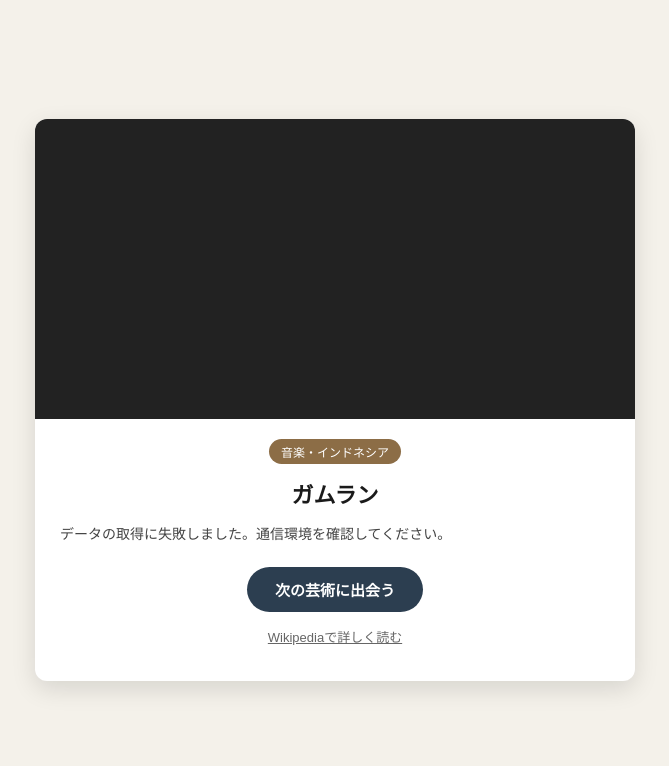
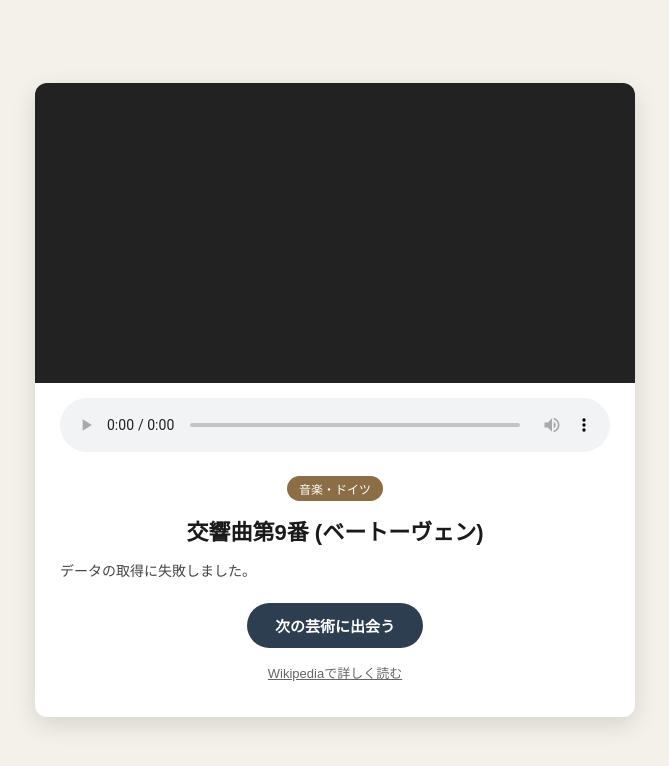
Before and after one commit to shineshineParadise/ShuffleGallery, a plain HTML site: page index.html in a window 1280 px wide. Both pictures are taken after a click on the button "次の芸術に出会う". Shown: the whole page, without its empty margins (305-974 px from the left). Drawn offline with Linux system fonts and the light colour scheme; no server answers.

Commit message:
Update index.html

```diff
--- a/index.html
+++ b/index.html
@@ -35,12 +35,33 @@
       justify-content: center;
       align-items: center;
       overflow: hidden;
-      position: relative;
     }
     .image-box img {
       max-width: 100%;
       max-height: 100%;
       object-fit: contain;
+    }
+    .audio-box {
+      padding: 15px 25px 0;
+      display: none;
+    }
+    .audio-box audio {
+      width: 100%;
+      outline: none;
+    }
+    .video-box {
+      position: relative;
+      width: 100%;
+      padding-top: 56.25%;
+      display: none;
+    }
+    .video-box iframe {
+      position: absolute;
+      top: 0;
+      left: 0;
+      width: 100%;
+      height: 100%;
+      border: none;
     }
     .content {
       padding: 20px 25px 10px;
@@ -87,9 +108,20 @@
 <body>
 
 <div class="card">
-  <div class="image-box">
+  <div class="image-box" id="image-box">
     <img id="art-image" referrerpolicy="no-referrer" src="" alt="芸術作品の画像">
   </div>
+
+  <!-- YouTubeプレイヤー用エリア -->
+  <div class="video-box" id="video-box">
+    <iframe id="art-video" src="" allow="accelerometer; autoplay; clipboard-write; encrypted-media; gyroscope; picture-in-picture" allowfullscreen></iframe>
+  </div>
+
+  <!-- 音声プレイヤー用エリア -->
+  <div class="audio-box" id="audio-box">
+    <audio id="art-audio" controls></audio>
+  </div>
+
   <div class="content">
     <span id="art-category" class="category">読み込み中...</span>
     <h1 id="art-title">タイトル</h1>
@@ -100,18 +132,24 @@
 </div>
 
 <script>
-  // 日本語タイトルと英語タイトルを両方登録して画像取得率をアップ
   const artList = [
     { title: "モナ・リザ", en: "Mona_Lisa", category: "絵画・イタリア" },
     { title: "富嶽三十六景", en: "Thirty-six_Views_of_Mount_Fuji", category: "浮世絵・日本" },
     { title: "ミロのヴィーナス", en: "Venus_de_Milo", category: "彫刻・ギリシャ" },
-    { title: "星月夜", en: "The_Starry_Night", category: "絵画・オランダ" },
-    { title: "考える人", en: "The_Thinker", category: "彫刻・フランス" },
+    {
+      title: "ガムラン",
+      en: "Gamelan",
+      category: "音楽・インドネシア",
+      audio: "https://wikimedia.org"
+    },
+    {
+      title: "交響曲第9番 (ベートーヴェン)",
+      en: "Symphony_No._9_(Beethoven)",
+      category: "音楽・ドイツ",
+      audio: "https://wikimedia.org"
+    },
     { title: "着物", en: "Kimono", category: "服飾・日本" },
-    { title: "ガムラン", en: "Gamelan", category: "音楽・インドネシア" },
-    { title: "ペルシア絨毯", en: "Persian_carpet", category: "工芸・イラン" },
-    { title: "真珠の耳飾りの少女", en: "Girl_with_a_Pearl_Earring", category: "絵画・オランダ" },
-    { title: "民衆を導く自由の女神", en: "Liberty_Leading_the_People", category: "絵画・フランス" }
+    { title: "真珠の耳飾りの少女", en: "Girl_with_a_Pearl_Earring", category: "絵画・オランダ" }
   ];
 
   let lastIndex = -1;
@@ -132,29 +170,51 @@
 
     const selected = artList[randomIndex];
     const imgEl = document.getElementById("art-image");
+    const imageBox = document.getElementById("image-box");
+    const audioBox = document.getElementById("audio-box");
+    const audioEl = document.getElementById("art-audio");
+    const videoBox = document.getElementById("video-box");
+    const videoEl = document.getElementById("art-video");
+
+    // 前の再生をリセット
+    audioEl.pause();
+    audioEl.src = "";
+    audioBox.style.display = "none";
+    videoEl.src = "";
+    videoBox.style.display = "none";
+    imageBox.style.display = "flex";
 
     document.getElementById("art-category").textContent = selected.category;
     document.getElementById("art-title").textContent = selected.title;
     document.getElementById("art-desc").textContent = "Wikipediaから解説と画像を取得中...";
     imgEl.style.display = "none";
 
+    // 音声データがある場合はプレイヤーを表示
+    if (selected.audio) {
+      audioEl.src = selected.audio;
+      audioBox.style.display = "block";
+    }
+
+    // YouTube動画IDがある場合は動画を表示
+    if (selected.youtube) {
+      videoEl.src = `https://youtube.com{selected.youtube}`;
+      videoBox.style.display = "block";
+      imageBox.style.display = "none";
+    }
+
     try {
-      // 1. 日本語版Wikipediaからデータ取得
       const jaData = await fetchWikiData("ja", selected.title);
-
       if (jaData) {
         document.getElementById("art-desc").textContent = jaData.extract || "解説が見つかりませんでした。";
         document.getElementById("art-link").href = jaData.content_urls?.desktop?.page || "#";
       }
 
-      // 2. 画像URLを探す（日本語版のサムネイル → 元画像 → 英語版の画像の順で探す）
+      if (!selected.youtube) {
         let imageUrl = jaData?.thumbnail?.source || jaData?.originalimage?.source;
-
         if (!imageUrl && selected.en) {
           const enData = await fetchWikiData("en", selected.en);
           imageUrl = enData?.thumbnail?.source || enData?.originalimage?.source;
         }
-
         if (imageUrl) {
           imgEl.src = imageUrl;
           imgEl.style.display = "block";
@@ -162,8 +222,9 @@
           imgEl.src = "https://placehold.jp";
           imgEl.style.display = "block";
         }
+      }
     } catch (error) {
-      document.getElementById("art-desc").textContent = "データの取得に失敗しました。通信環境を確認してください。";
+      document.getElementById("art-desc").textContent = "データの取得に失敗しました。";
     }
   }
 
```
Lines whose indentation alone changed are shown as unchanged.
